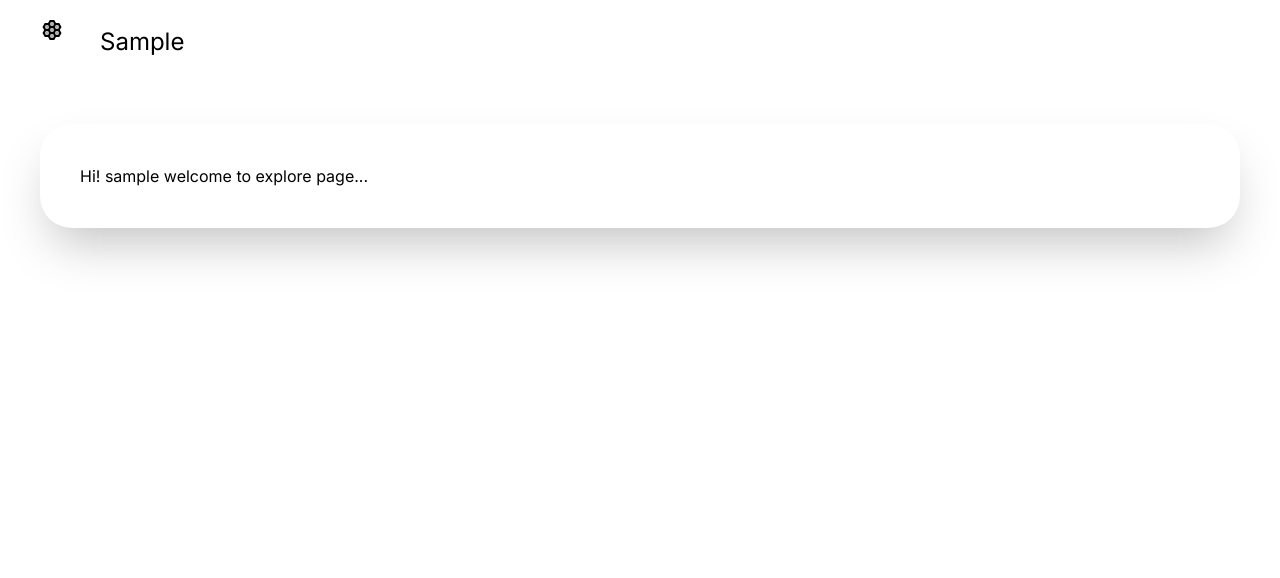
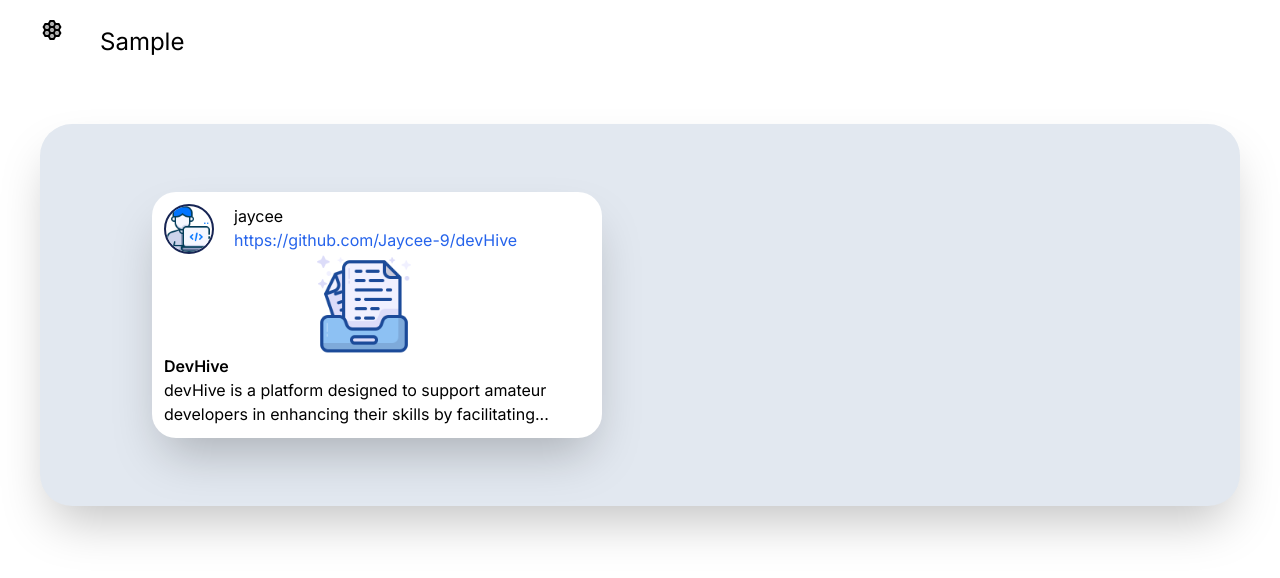
Before and after one commit to Jaycee-9/devHive, a Next.js app in the folder client/: page /explore in a window 1280 px wide. Shown: the top 578 px of the page. Built offline with nearby package versions, Linux system fonts and the light colour scheme; sample sign-in values are in the browser's storage.

Commit message:
create the explore page contains

```diff
--- /dev/null
+++ b/client/src/components/explore/Content.jsx
@@ -0,0 +1,63 @@
+import { addEllipsis } from "@/utils/elipsis";
+
+const posts = [
+  {
+    title: "devHive",
+    caption:
+      "devHive is a platform designed to support amateur developers in enhancing their skills by facilitating contributions to existing projects and discovering new projects to work on. Whether you're a novice or an experienced coder, devHive is here to foster a collaborative environment where developers can grow together.",
+    media: "/images/png/Explore_repository.png",
+    user: "jaycee",
+    userImage: "/images/png/Explore_coder.png",
+    kudos: "12",
+    repo: "https://github.com/Jaycee-9/devHive",
+    deployedLinked: "",
+    openDiscussion: [
+      {
+        user: "pepsi",
+        comment: "bhaukal chiz bana diye bhai ji aaptoh",
+      },
+      {
+        user: "ramlal",
+        comment: "je ka dekh lio..",
+      },
+    ],
+  },
+];
+
+function Content() {
+  return (
+    <div className="flex flex-wrap max-w-[1000px] mx-auto">
+      {posts.map((post, index) => {
+        return (
+          <div
+            key={index}
+            className="max-w-[450px] bg-white shadow-2xl rounded-3xl p-3 mx-3 my-7"
+          >
+            <div className="flex">
+              <img
+                src={post.userImage}
+                alt="user"
+                className="w-[50px] rounded-[50%] border-[2px] border-blue-950"
+              />
+              <div className="relative px-5">
+                <h1>{post.user}</h1>
+                <a href={post.repo} className="text-blue-600">
+                  {post.repo}
+                </a>
+              </div>
+            </div>
+            <img
+              src={post.media}
+              alt="media"
+              className="h-[100px] max-w-[400px] w-full object-contain"
+            />
+            <h1 className="font-semibold capitalize">{post.title}</h1>
+            <p className="">{addEllipsis(post.caption, 110)}</p>
+          </div>
+        );
+      })}
+    </div>
+  );
+}
+
+export default Content;
--- a/client/src/components/explore/Explore.jsx
+++ b/client/src/components/explore/Explore.jsx
@@ -4,6 +4,7 @@ import { useEffect } from "react";
 import CircularProgress from "@mui/material/CircularProgress";
 import { useData } from "@/utils/context";
 import LeftDrawer from "../home/LeftDrawer";
+import Content from "./Content";
 
 export default function Explore() {
   const { setUser, user } = useData();
@@ -24,8 +25,8 @@ export default function Explore() {
   return (
     <div className="px-10 max-sm:px-4">
       <LeftDrawer className="max-w-[200px]" />
-      <div className="max-w-[1200px] rounded-[32px] shadow-2xl p-10 mx-auto mt-[100px]">
-        <h1> Hi! {user.username} welcome to explore page...</h1>
+      <div className="max-w-[1200px] bg-slate-200 rounded-[32px] shadow-2xl p-10 mx-auto mt-[100px]">
+        <Content />
       </div>
     </div>
   );
--- a/client/src/components/home/LeftDrawer.jsx
+++ b/client/src/components/home/LeftDrawer.jsx
@@ -8,6 +8,11 @@ import { useData } from "@/utils/context";
 
 const navLink = [
   {
+    name: "Codes",
+    link: "/",
+    img: "/images/png/coding-book.png",
+  },
+  {
     name: "Explore",
     link: "/explore",
     img: "/images/png/leftDrawer_explore.png",
@@ -17,11 +22,6 @@ const navLink = [
     name: "Profile",
     link: "/profile",
     img: "/images/png/leftDrawer_developer.png",
-  },
-  {
-    name: "Your codes",
-    link: "/",
-    img: "/images/png/coding-book.png",
   },
 ];
 
--- /dev/null
+++ b/client/src/utils/elipsis.js
@@ -0,0 +1,16 @@
+export function addEllipsis(text, maxLength) {
+  if (text.length <= maxLength) {
+    return text;
+  }
+
+  let truncatedText = text.slice(0, maxLength);
+  let lastSpaceIndex = truncatedText.lastIndexOf(" ");
+
+  if (lastSpaceIndex === -1) {
+    return text.slice(0, maxLength) + "...";
+  }
+
+  truncatedText = text.slice(0, lastSpaceIndex);
+
+  return truncatedText + "...";
+}
```
Also changed, not shown: client/public/images/png/Explore_coder.png (added), client/public/images/png/Explore_repository.png (added).
